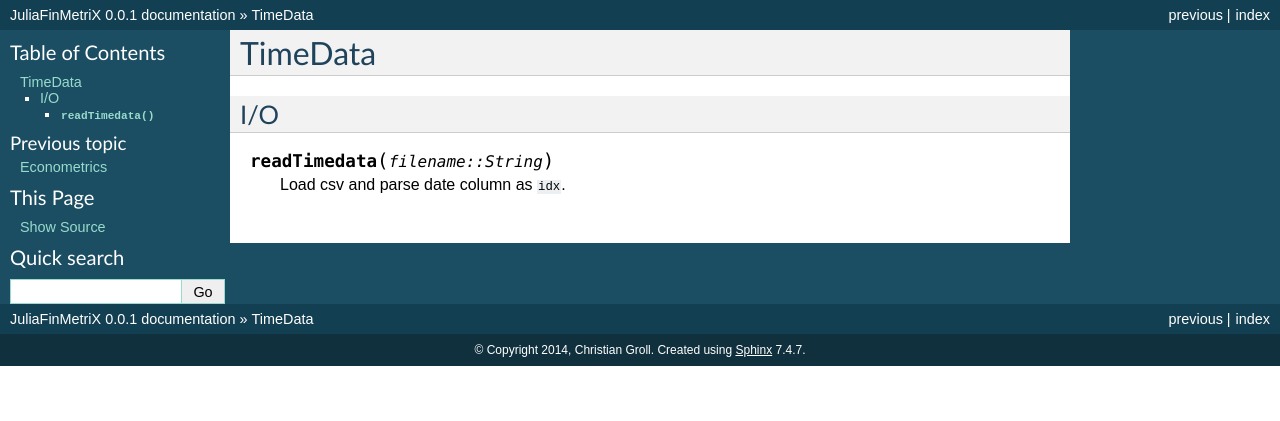
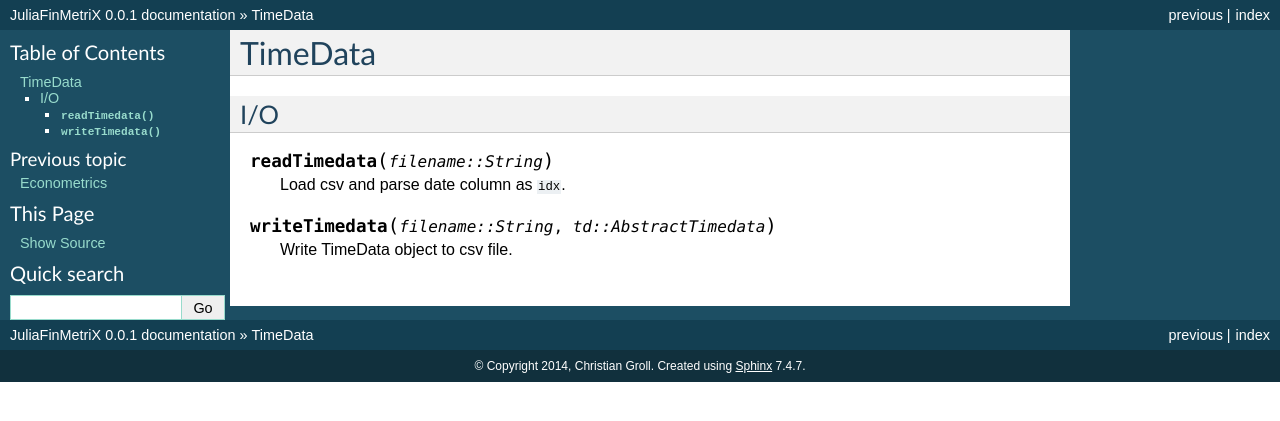
Before and after one commit to JuliaFinMetriX/JuliaFinMetriX.github.io, a Sphinx documentation site: the page built from docs/timeData.rst, in a window 1280 px wide. Shown: the top 421 px of the page. Built offline with Sphinx 7.4.7, drawn with Linux system fonts in a browser that asks for light colours.

Commit message:
io write function added

```diff
--- a/docs/timeData.rst
+++ b/docs/timeData.rst
@@ -7,3 +7,7 @@ I/O
 .. function:: readTimedata(filename::String)
 
    Load csv and parse date column as  ``idx``.
+
+.. function:: writeTimedata(filename::String, td::AbstractTimedata)
+
+   Write TimeData object to csv file.
```
